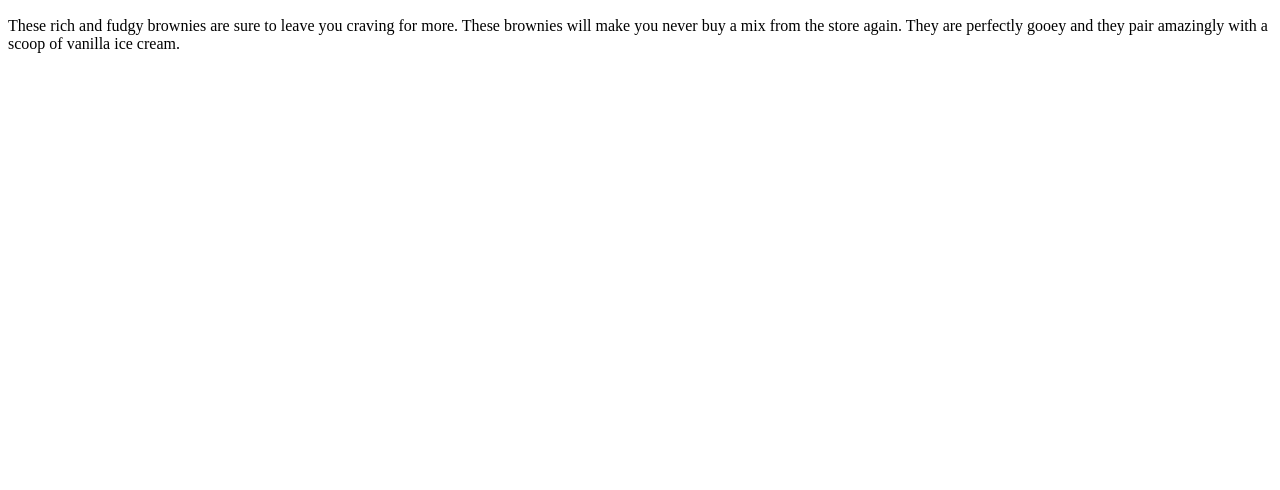
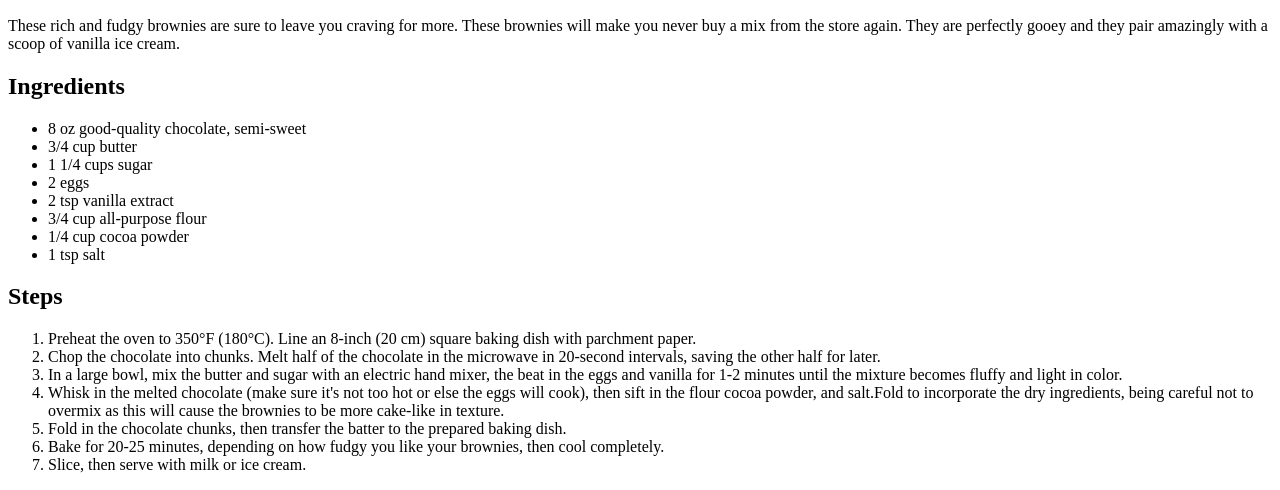
Before and after one commit to cjlayne/odin-recipes, a plain HTML site: page recipes/fudgy-brownies.html in a window 1280 px wide. Shown: the part 509-999 px from the top of the page. Before the commit the page ends 800 px from the top, so only its background shows below. Drawn offline with Linux system fonts and the light colour scheme.

Commit message:
Added ul of ingredients and ol of steps

```diff
--- a/recipes/fudgy-brownies.html
+++ b/recipes/fudgy-brownies.html
@@ -9,6 +9,26 @@
     <img src="https://encrypted-tbn0.gstatic.com/images?q=tbn:ANd9GcTsc9_CYSqwYJv0lBQ7gMFZOrFQ_htPgKEziw&usqp=CAU" width="500" alt="Delicious gooey chocolatey brownies">
         <h2>Description</h2>
             <p>These rich and fudgy brownies are sure to leave you craving for more. These brownies will make you never buy a mix from the store again. They are perfectly gooey and they pair amazingly with a scoop of vanilla ice cream.</p>
-
+        <h2>Ingredients</h2>
+            <ul>
+                <li>8 oz good-quality chocolate, semi-sweet</li>
+                <li>3/4 cup butter</li>
+                <li>1 1/4 cups sugar</li>
+                <li>2 eggs</li>
+                <li>2 tsp vanilla extract</li>
+                <li>3/4 cup all-purpose flour</li>
+                <li>1/4 cup cocoa powder</li>
+                <li>1 tsp salt</li>
+            </ul>
+        <h2>Steps</h2>
+            <ol>
+                <li>Preheat the oven to 350°F (180°C). Line an 8-inch (20 cm) square baking dish with parchment paper.</li>
+                <li>Chop the chocolate into chunks. Melt half of the chocolate in the microwave in 20-second intervals, saving the other half for later.</li>
+                <li>In a large bowl, mix the butter and sugar with an electric hand mixer, the beat in the eggs and vanilla for 1-2 minutes until the mixture becomes fluffy and light in color.</li>
+                <li>Whisk in the melted chocolate (make sure it's not too hot or else the eggs will cook), then sift in the flour cocoa powder, and salt.Fold to incorporate the dry ingredients, being careful not to overmix as this will cause the brownies to be more cake-like in texture.</li>
+                <li>Fold in the chocolate chunks, then transfer the batter to the prepared baking dish.</li>
+                <li>Bake for 20-25 minutes, depending on how fudgy you like your brownies, then cool completely.</li>
+                <li>Slice, then serve with milk or ice cream.</li>
+            </ol>
 </body>
 </html>
```
